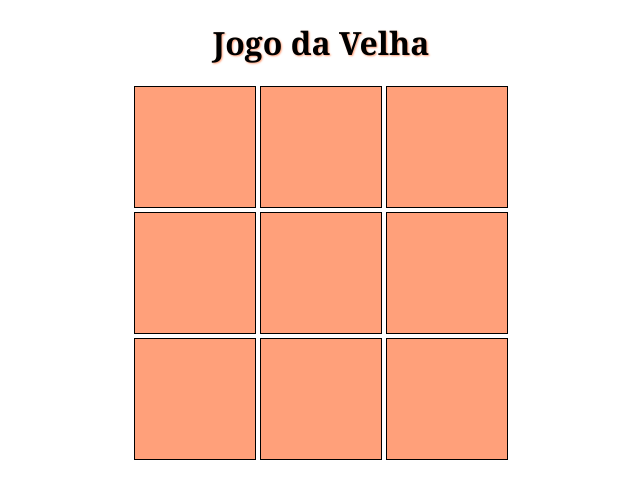
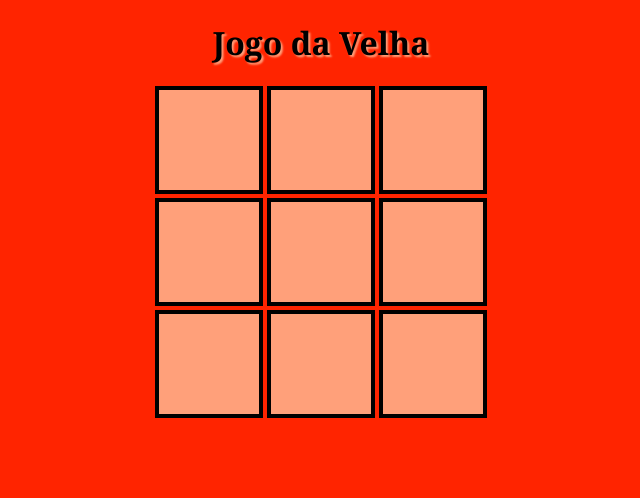
Before and after one commit to JonasJrr/Jogo-da-Velha, a plain HTML site: page index.html in a window 1280 px wide. Shown: the whole page, without its empty margins (319-959 px from the left). Drawn offline with Linux system fonts and the light colour scheme.

Commit message:
Jogo da velha

```diff
--- a/interface.js
+++ b/interface.js
@@ -22,7 +22,6 @@ function handleClick(event) {
 
     };
     updateSquares();
-
 }
 
 function updateSquares() {
--- a/style.css
+++ b/style.css
@@ -1,17 +1,32 @@
 body{
     text-align: center;
+    background-color: red;
+    animation-name: changeColor;
+    animation-duration: 30s;
+    animation-direction: alternate;
+    animation-iteration-count: infinite;
+}
+
+@keyframes changeColor {
+    14.3% {background-color: red;}
+    28.6% {background-color: orange}
+    42.9% {background-color: yellow}
+    57.2% {background-color: green;}
+    71.5% {background-color: rgb(65, 160, 255);}
+    85.8% {background-color: rgb(8, 8, 193);}
+    100% {background-color: rgb(101, 31, 101)}
 }
 
 h1{
     font-family:Cambria, Cochin, Georgia, Times, 'Times New Roman', serif;
-    text-shadow: 1px 1px 2px lightsalmon;
+    text-shadow: 2px 2px 2px lightsalmon;
 }
 
 .square{
-    width: 120px;
-    height: 120px;
+    width: 100px;
+    height: 100px;
     background-color:lightsalmon;
-    border: 1px solid black;
+    border: 4px solid black;
     display: inline-block;
 }
 
@@ -23,7 +38,7 @@ h1{
     position: absolute;
     content: "\1F6E1";
     font-size: 55px;
-    line-height: 120px;
+    line-height: 100px;
     top: 0;
     left: 0;
     right: 0;
@@ -38,7 +53,7 @@ h1{
     position: absolute;
     content: "\2694";
     font-size: 55px;
-    line-height: 120px;
+    line-height: 100px;
     top: 0;
     left: 0;
     right: 0;
```
